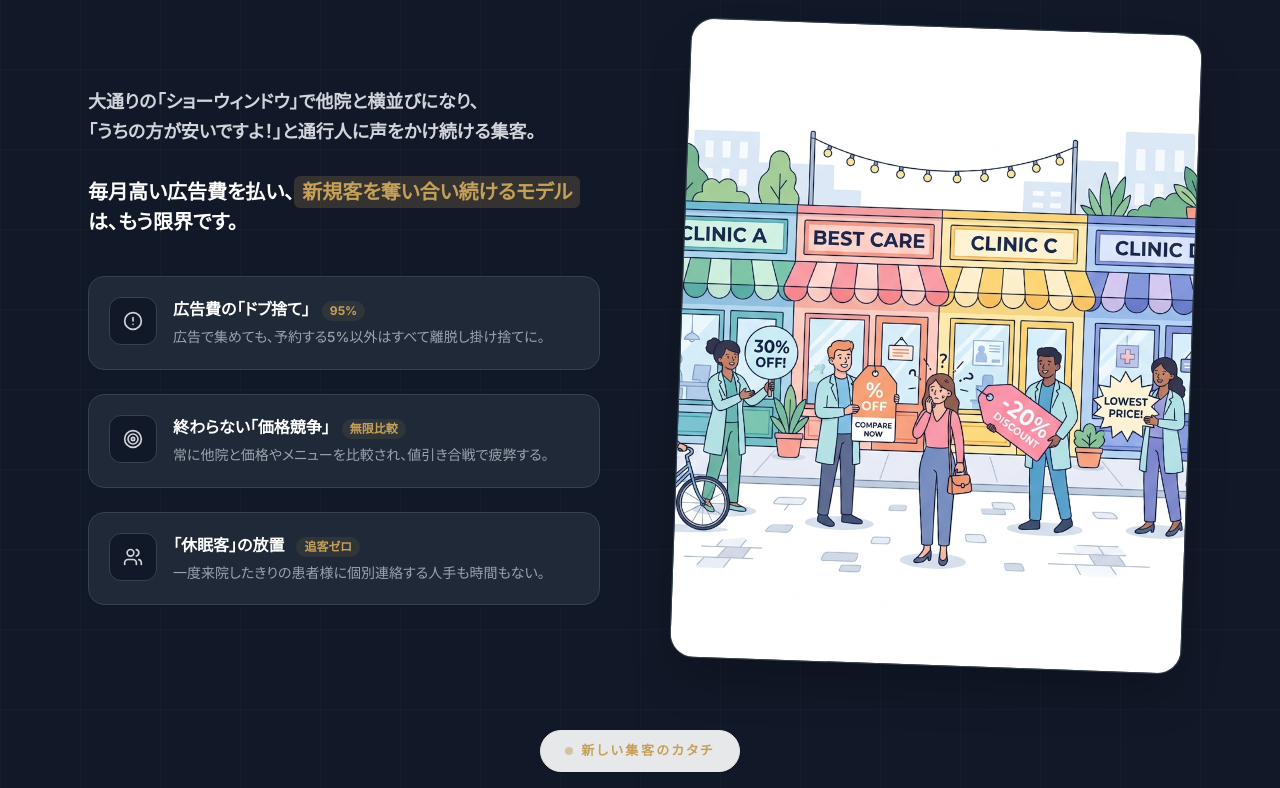
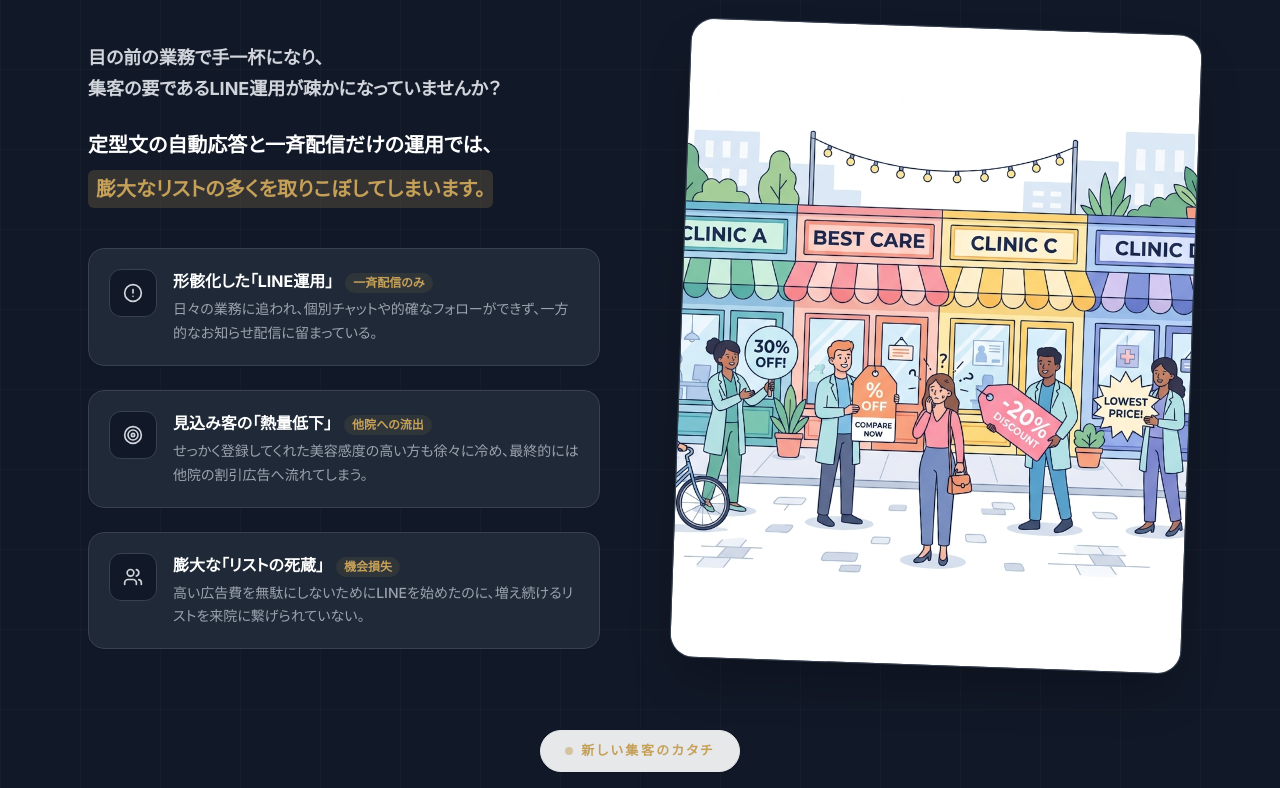
Before and after one commit to mikamishunpei/quicka-sdr-lp, a React (Vite) app: page /clinic in a window 1280 px wide. Shown: the part 1200-1988 px from the top of the page. Built offline with nearby package versions, Linux system fonts and the light colour scheme.

Commit message:
Update clinic problem section copy based on user draft regarding LINE operations

```diff
--- a/src/components/clinic/ClinicProblem.tsx
+++ b/src/components/clinic/ClinicProblem.tsx
@@ -6,21 +6,21 @@ import { AlertCircle, Target, Users } from "lucide-react";
 const problems = [
   {
     icon: AlertCircle,
-    title: "広告費の「ドブ捨て」",
-    stat: "95%",
-    description: "広告で集めても、予約する5%以外はすべて離脱し掛け捨てに。",
+    title: "形骸化した「LINE運用」",
+    stat: "一斉配信のみ",
+    description: "日々の業務に追われ、個別チャットや的確なフォローができず、一方的なお知らせ配信に留まっている。",
   },
   {
     icon: Target,
-    title: "終わらない「価格競争」",
-    stat: "無限比較",
-    description: "常に他院と価格やメニューを比較され、値引き合戦で疲弊する。",
+    title: "見込み客の「熱量低下」",
+    stat: "他院への流出",
+    description: "せっかく登録してくれた美容感度の高い方も徐々に冷め、最終的には他院の割引広告へ流れてしまう。",
   },
   {
     icon: Users,
-    title: "「休眠客」の放置",
-    stat: "追客ゼロ",
-    description: "一度来院したきりの患者様に個別連絡する人手も時間もない。",
+    title: "膨大な「リストの死蔵」",
+    stat: "機会損失",
+    description: "高い広告費を無駄にしないためにLINEを始めたのに、増え続けるリストを来院に繋げられていない。",
   },
 ];
 
@@ -41,7 +41,7 @@ export function ClinicProblem() {
         >
           <p className="text-brand-gold text-xs font-bold uppercase tracking-widest mb-6 flex items-center justify-center gap-2">
             <span className="w-2 h-2 rounded-full bg-brand-gold animate-pulse"></span>
-            美容業界の集客構造の限界
+            LINE運用の現状と課題
           </p>
           <h2 className="text-3xl md:text-5xl font-black tracking-tight leading-[1.4] md:leading-[1.3] mb-8 text-white">
             値引き合戦の大通りから<br />
@@ -61,10 +61,10 @@ export function ClinicProblem() {
             <div className="flex-1 flex flex-col justify-center relative z-10 w-full">
               <div className="space-y-6 text-gray-300 text-lg leading-relaxed font-bold mb-10">
                 <p>
-                  大通りの「ショーウィンドウ」で他院と横並びになり、<br className="hidden xl:block" />「うちの方が安いですよ！」と通行人に声をかけ続ける集客。
+                  目の前の業務で手一杯になり、<br className="hidden xl:block" />集客の要であるLINE運用が疎かになっていませんか？
                 </p>
-                <p className="text-white text-xl">
-                  毎月高い広告費を払い、<span className="bg-brand-gold/20 text-brand-gold px-2 py-0.5 rounded-md inline-block mt-1">新規客を奪い合い続けるモデル</span>は、もう限界です。
+                <p className="text-white text-xl leading-relaxed">
+                  定型文の自動応答と一斉配信だけの運用では、<br className="hidden xl:block" /><span className="bg-brand-gold/20 text-brand-gold px-2 py-0.5 rounded-md inline-block mt-1 xl:mt-2">膨大なリストの多くを取りこぼしてしまいます。</span>
                 </p>
               </div>
 
```
